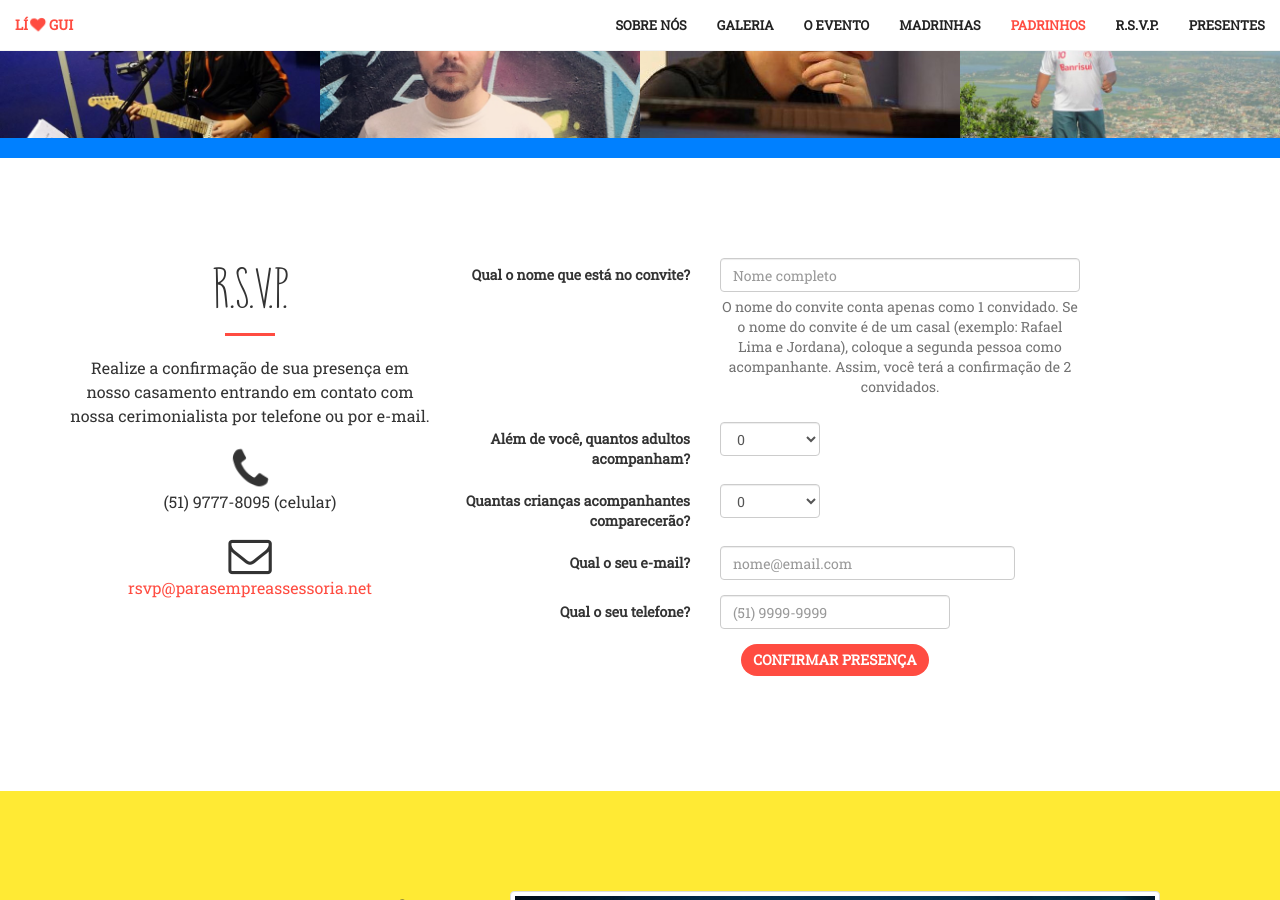
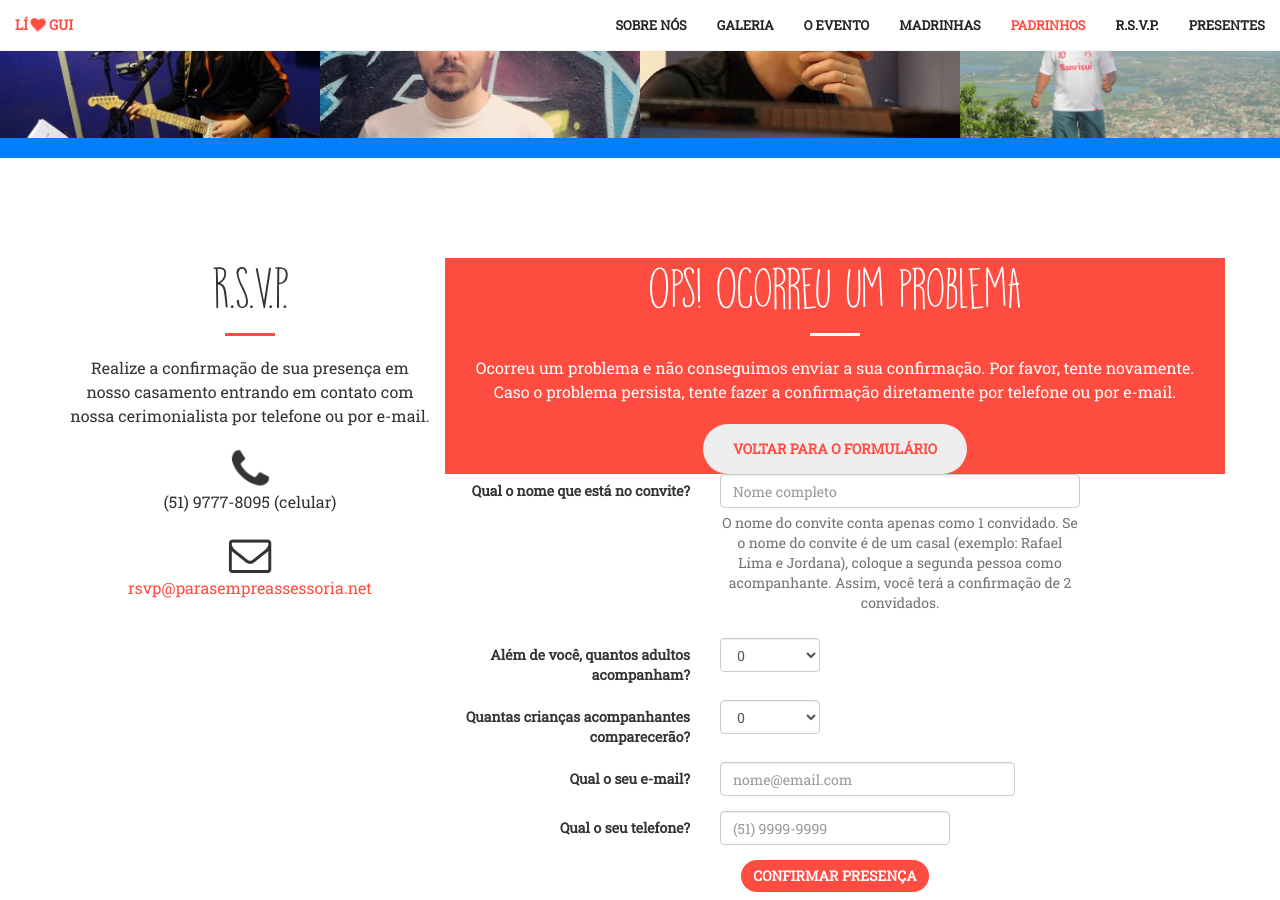
Before and after one commit to taschetto/liegui, a Jekyll site: the page built from index.html, in a window 1280 px wide and 900 px high, scrolled down 3750 px. Built offline with Jekyll 4.4.1, drawn with Linux system fonts in a browser that asks for light colours; some web fonts are replaced.

Commit message:
Update rsvp.html

```diff
--- a/_includes/rsvp.html
+++ b/_includes/rsvp.html
@@ -30,7 +30,13 @@
           <dd id="email"></dd>
           <dt>Telefone</dt>
           <dd id="telefone"></dd>
-      </dl>
+        </dl>
+      </div>
+      <div id="erro" class="bg-primary col-lg-8 text-center vcenter">
+        <h2 class="section-heading">Ops! Ocorreu um problema</h2>
+        <hr class="light">
+        <p>Ocorreu um problema e não conseguimos enviar a sua confirmação. Por favor, tente novamente. Caso o problema persista, tente fazer a confirmação diretamente por telefone ou por e-mail.</p>
+        <a class="btn btn-default btn-xl page-scroll bounceIn wow zoomIn" data-wow-delay=".3s" style="visibility: visible; animation-delay: 0.3s; animation-name: zoomIn;">Voltar para o formulário</a>
       </div>
       <div id="formulario" class="col-lg-8 text-center">
         <form id="confirmacao" class="form-horizontal" action="//formspree.io/gtaschetto@gmail.com" method="POST">
```
